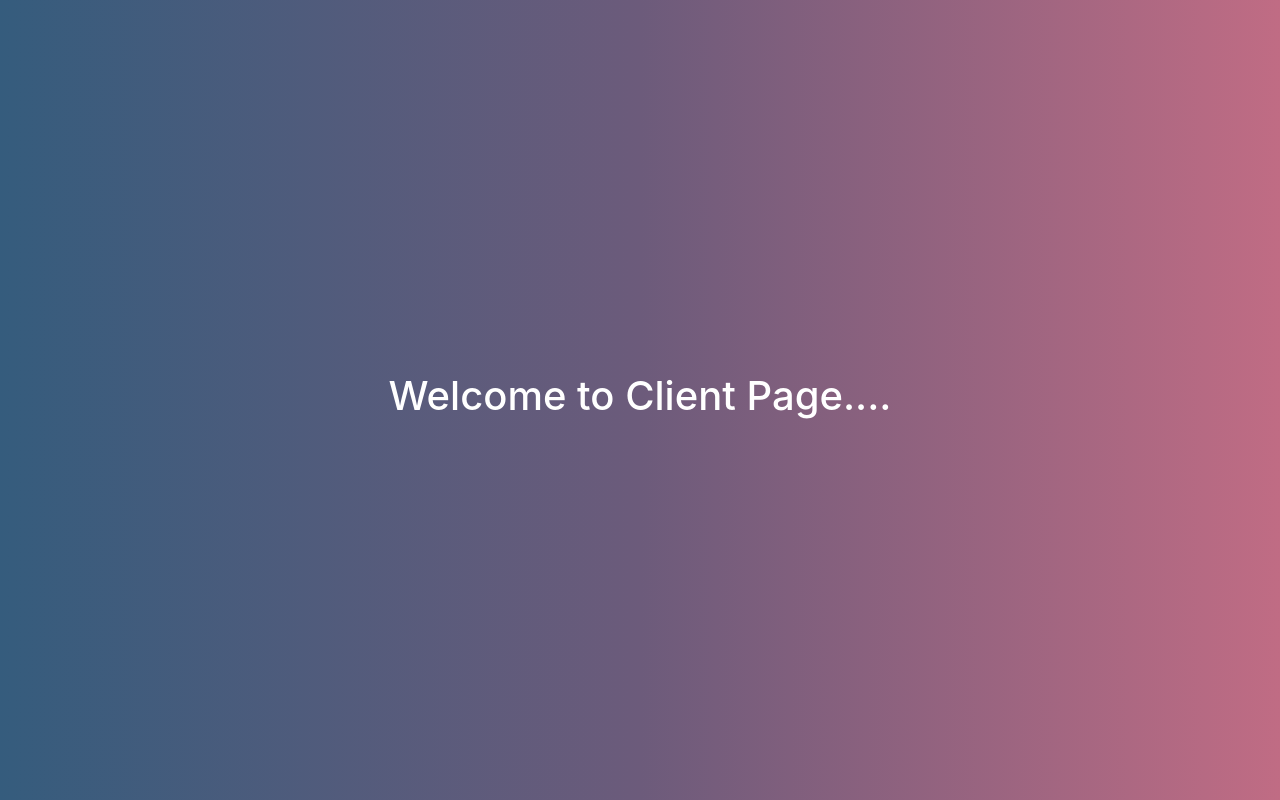
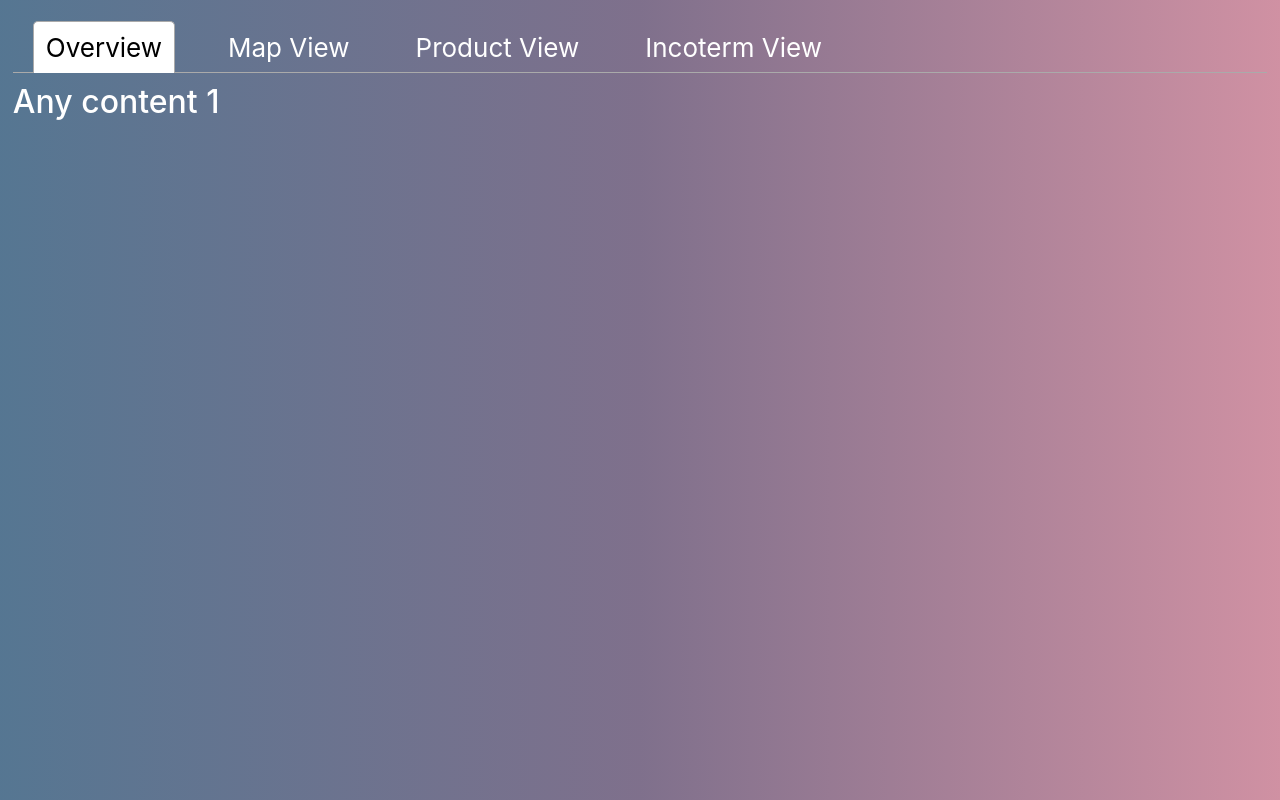
Before and after one commit to RakeshRSRC/spendcube_FE, a React (Create React App) app: page /client in a window 1280 px wide. Built offline with nearby package versions, Linux system fonts and the light colour scheme.

Commit message:
RSRC: Started working on Client page.

```diff
--- a/package.json
+++ b/package.json
@@ -17,7 +17,8 @@
     "react-dropdown": "^1.6.4",
     "react-history": "^0.18.2",
     "react-router-dom": "^5.1.2",
-    "react-scripts": "3.3.0"
+    "react-scripts": "3.3.0",
+    "react-tabs": "^3.0.0"
   },
   "scripts": {
     "start": "react-scripts start",
--- a/src/App.css
+++ b/src/App.css
@@ -14,9 +14,9 @@
 }
 
 .App-header {
-    background: #355c7d;
-    background: -webkit-linear-gradient(to right, #355c7d, #6c5b7b, #c06c84);
-    background: linear-gradient(to right, #355c7d, #6c5b7b, #c06c84);
+    background: #355c7dd6;
+    background: -webkit-linear-gradient(to right, #355c7dd6, #6c5b7bde, #c06c84bf);
+    background: linear-gradient(to right, #355c7dd6, #6c5b7bde, #c06c84bf);
     min-height: 100vh;
     display: flex;
     flex-direction: column;
--- /dev/null
+++ b/src/components/client/ClientMainCss.css
@@ -0,0 +1,9 @@
+.client-tab-container {
+    width: 98vw;
+    height: 95vh;
+    text-align: left;
+}
+
+.client-tab-container li.react-tabs__tab {
+    margin: 0px 20px;
+}
--- a/src/components/client/ClientPage.js
+++ b/src/components/client/ClientPage.js
@@ -1,4 +1,7 @@
 import React from 'react'
+import { Tab, Tabs, TabList, TabPanel } from 'react-tabs';
+import 'react-tabs/style/react-tabs.css';
+import './ClientMainCss.css';
 
 export default class ClientPage extends React.Component {
     constructor(props) {
@@ -8,7 +11,26 @@ export default class ClientPage extends React.Component {
 
     render() {
         return (
-            <h1> Welcome to Client Page.... </h1>
+            <Tabs className="client-tab-container">
+                <TabList>
+                    <Tab>Overview</Tab>
+                    <Tab>Map View</Tab>
+                    <Tab>Product View</Tab>
+                    <Tab>Incoterm View</Tab>
+                </TabList>
+                <TabPanel>
+                    <h2>Any content 1</h2>
+                </TabPanel>
+                <TabPanel>
+                    <h2>Any content 2</h2>
+                </TabPanel>
+                <TabPanel>
+                    <h2>Any content 3</h2>
+                </TabPanel>
+                <TabPanel>
+                    <h2>Any content 4</h2>
+                </TabPanel>
+            </Tabs>
         )
     }
 }
```
Also changed, not shown: src/components/vendor/VendorRPFTileCSS.css, 1 other file (tests, documents, lock files or other folders).
